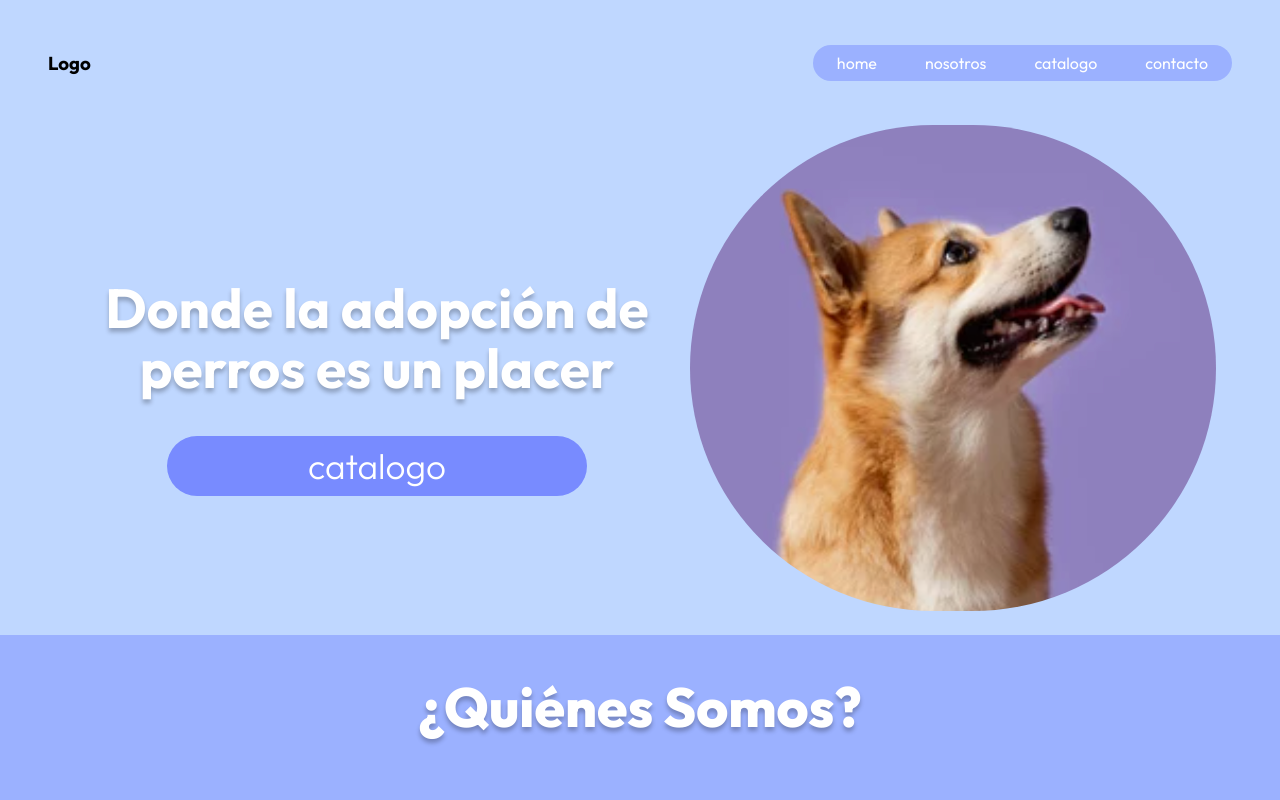
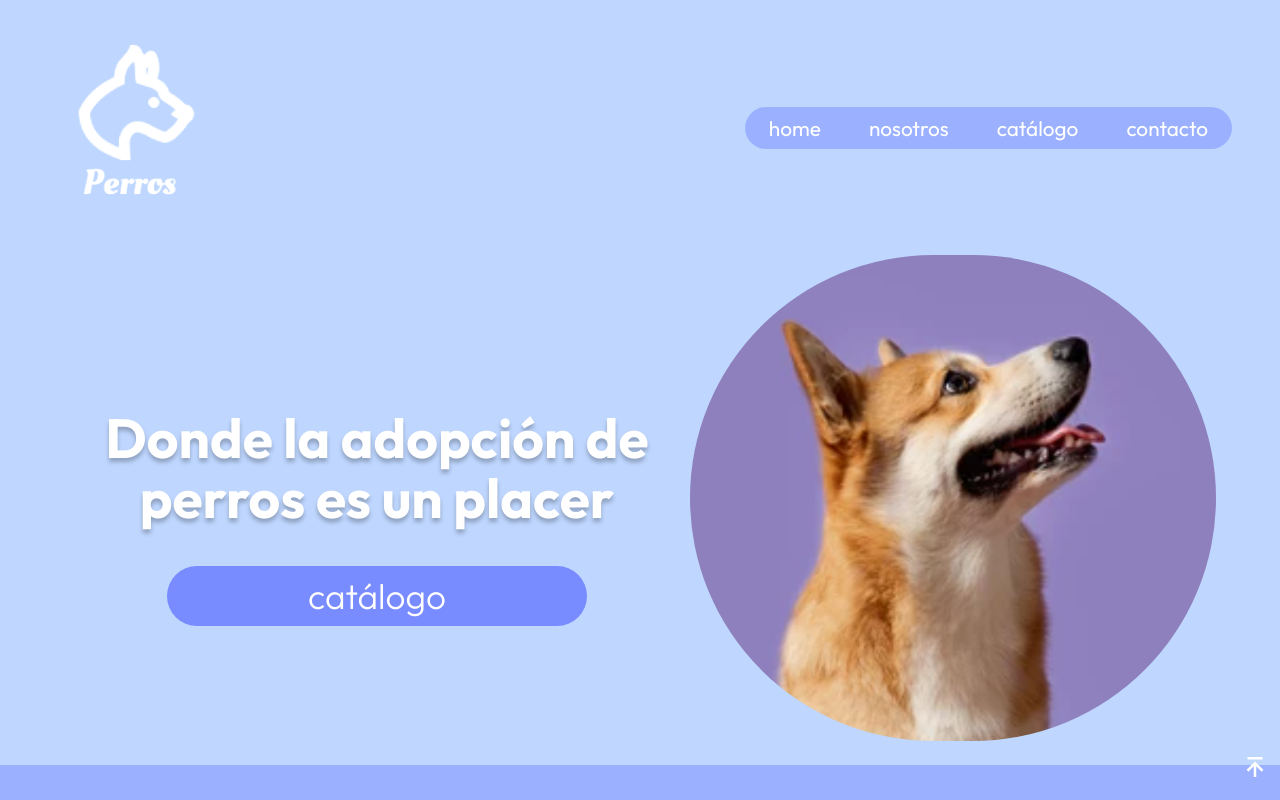
Before and after one commit to shiftmx/adopcion-perros, a React (Vite) app: page / in a window 1280 px wide. Shown: the top 800 px of the page. Built offline with nearby package versions, Linux system fonts and the light colour scheme.

Commit message:
launch ready version 0.1

```diff
--- a/src/PerrosApp.jsx
+++ b/src/PerrosApp.jsx
@@ -1,19 +1,22 @@
 import React from 'react';
 
 import { Catalogo, Contacto, Footer, Header, Nosotros } from './containers';
-import { Navbar } from './components';
-
+import { BackToTop, Navbar } from './components';
+import Breakpoint from './components/breakpoint/Breakpoint';
 import './perrosApp.css'
 
 export const PerrosApp = () => {
   return (
-    <div className='App'>
+    <div className='App' id='home'>
       <Navbar/>
       <Header/>
       <Nosotros/>
       <Catalogo/>
       <Contacto/>
       <Footer/>
+      <Breakpoint at="1024px">
+        <BackToTop/>
+      </Breakpoint>
     </div>
   )
 }
--- /dev/null
+++ b/src/components/backtotop/BackToTop.jsx
@@ -0,0 +1,15 @@
+import React from 'react';
+import './backToTop.css';
+import {BiArrowToTop} from 'react-icons/bi';
+
+const BackToTop = () => {
+
+  return (
+
+    <a id='backtotop' href="#home">
+        <BiArrowToTop/>
+    </a>
+  )
+}
+
+export default BackToTop
--- /dev/null
+++ b/src/components/backtotop/backToTop.css
@@ -0,0 +1,17 @@
+
+    #backtotop {
+        position: fixed; /* Fixed/sticky position */
+        bottom: 10px; /* Place the button at the bottom of the page */
+        right: 10px; /* Place the button 30px from the right */
+        z-index: 9999; /* Make sure it does not overlap */
+        border: none; /* Remove borders */
+        outline: none; /* Remove outline */
+        cursor: pointer; /* Add a mouse pointer on hover */
+        font-size: 30px; /* Increase font size */
+
+        color: #ffffff;
+      }
+
+      #backtotop:hover{
+        color: #000;
+      }
--- a/src/components/imageslider/ImageSlider.jsx
+++ b/src/components/imageslider/ImageSlider.jsx
@@ -30,43 +30,6 @@ const Slideshow = () => (
             </div>
         </Carousel>
     </Breakpoint>
-
-    <Breakpoint at="sm">
-        <Carousel
-            showThumbs={false} autoPlay={true} infiniteLoop={true} emulateTouch={true} swipeable={true} interval={4000} showStatus={false} showArrows={false}>
-            <div className='slider_item'>
-                <img src={sliderImg1} alt="Slider 1" />
-            </div>
-            <div className='slider_item'>
-                <img  src={sliderImg2} alt="Slider 2" />
-            </div>
-            <div className='slider_item'>
-                <img  src={sliderImg3} alt="Slider 3" />
-            </div>
-            <div className='slider_item'>
-                <img  src={sliderImg4} alt="Slider 4" />
-            </div>
-        </Carousel>
-    </Breakpoint>
-
-    <Breakpoint at="md">
-        <Carousel
-            showThumbs={false} autoPlay={true} infiniteLoop={true} emulateTouch={true} swipeable={true} interval={4000} showStatus={false} showArrows={false}>
-            <div className='slider_item'>
-                <img src={sliderImg1} alt="Slider 1" />
-            </div>
-            <div className='slider_item'>
-                <img  src={sliderImg2} alt="Slider 2" />
-            </div>
-            <div className='slider_item'>
-                <img  src={sliderImg3} alt="Slider 3" />
-            </div>
-            <div className='slider_item'>
-                <img  src={sliderImg4} alt="Slider 4" />
-            </div>
-        </Carousel>
-    </Breakpoint>
-
     <Breakpoint at="1024px">
         <Carousel
             showThumbs={false} autoPlay={true} infiniteLoop={true} emulateTouch={true} swipeable={true} interval={4000} showStatus={false} showArrows={true}>
--- a/src/components/index.js
+++ b/src/components/index.js
@@ -1,2 +1,3 @@
 export {default as Navbar} from './navbar/Navbar';
 export {default as ImageSlider} from './imageslider/ImageSlider';
+export {default as BackToTop} from './backtotop/BackToTop';
--- a/src/components/navbar/Navbar.jsx
+++ b/src/components/navbar/Navbar.jsx
@@ -1,13 +1,15 @@
 import { useRef } from 'react';
 import {FaBars, FaTimes} from 'react-icons/fa';
+import Logo from '../../assets/logo.png'
 
 import './navbar.css';
+
 
 const Menu = () => (
   <>
       <a href="#home">Home</a>
       <a href="#nosotros">Nosotros</a>
-      <a href="#catalogo">Catalogo</a>
+      <a href="#catalogo">Catálogo</a>
       <a href="#contacto">Contacto</a>
   </>
 )
@@ -36,7 +38,7 @@ const Navbar = () => {
   return (
     <div className='perros__navbar'>
       <div className="perros__navbar_container">
-      <h3 id='logo-mobile'>Logo</h3>
+      <img className='nav-logo' src={Logo} alt="logo" />
         <div className="perros__navbar_container-links">
           <nav ref={navRef}>
             <Menu/>
@@ -50,7 +52,7 @@ const Navbar = () => {
         </div>
       </div>
       <div className="perros__navbar_container-links_block">
-          <h3>Logo</h3>
+          <img className='nav-logo' src={Logo} alt="logo" />
           <div className='nav-links'>
             <Menu/>
           </div>
--- a/src/components/navbar/navbar.css
+++ b/src/components/navbar/navbar.css
@@ -11,10 +11,11 @@
 }
 
 /* LOGO */
-.perros__navbar_container h3 {
+.nav-logo {
     color: #ffffff;
+    width: 35%;
     position: relative;
-    left: 1.2rem;
+
 }
 
 .perros__navbar_container-links_block{
@@ -125,6 +126,10 @@ nav a:hover{
         display: none;
     }
 
+    .nav-logo {
+        width: 14%;
+    }
+
     .perros__navbar_container-links_block{
         display: flex;
         justify-content: space-between;
@@ -152,6 +157,18 @@ nav a:hover{
         color: rgba(255, 255, 255, 0.5);
     }
 
+    #home, #nosotros, #catalogo, #contacto{
+        scroll-margin-top: 0px;
+    }
+
+
+}
+
+@media screen and (min-width: 1200px) {
+
+    .nav-links a{
+        font-size: 1.3rem;
+    }
 }
 
 @media screen and (min-width: 1300px) {
@@ -159,4 +176,6 @@ nav a:hover{
         font-size: 1.6rem;
         padding: 0.5rem 2rem;
     }
+
+
 }
--- a/src/containers/header/Header.jsx
+++ b/src/containers/header/Header.jsx
@@ -5,7 +5,7 @@ import headerLogo from '../../assets/perros/header-main.png'
 
 const Header = () => {
   return (
-    <div className='perros__header section__padding' id='home'>
+    <div className='perros__header section__padding'>
       <div className="perros__header_container-mobile">
         <h1>Donde la adopción de perros es un placer</h1>
         <img className='header-logo' src={headerLogo} alt="header logo" />
@@ -14,7 +14,7 @@ const Header = () => {
       <div className="perros__header_container">
         <div className="perros__header_container-content">
           <h1>Donde la adopción de perros es un placer</h1>
-          <a className='btn-catalogo' href='#catalogo'>catalogo</a>
+          <a className='btn-catalogo' href='#catalogo'>catálogo</a>
         </div>
           <img className='header-logo' src={headerLogo} alt="header logo" />
       </div>
--- a/src/containers/nosotros/nosotros.css
+++ b/src/containers/nosotros/nosotros.css
@@ -64,6 +64,10 @@
     .perros__nosotros_container{
         align-items: stretch;
     }
+
+    .perros__nosotros{
+        padding: 0 6rem 1.5rem 6rem !important;
+    }
 }
 
 @media screen and (min-width: 1300px) {
--- a/src/hooks/useBreakpoints.js
+++ b/src/hooks/useBreakpoints.js
@@ -8,15 +8,11 @@ import useMediaQuery from "./useMediaQuery";
  */
 export default function useBreakpoints() {
   const breakpoints = {
-    isXs: useMediaQuery("(min-width: 320px) and (max-width: 450px"),
-    isSm: useMediaQuery("(min-width: 451px) and (max-width: 768px)"),
-    isMd: useMediaQuery("(min-width: 769px) and (max-width: 1024px)"),
+    isXs: useMediaQuery("(min-width: 320px) and (max-width: 1023px"),
     isLg: useMediaQuery("(min-width: 1024px)"),
-    active: "xs"
+
   };
   if (breakpoints.isXs) breakpoints.active = "320px";
-  if (breakpoints.isSm) breakpoints.active = "sm";
-  if (breakpoints.isMd) breakpoints.active = "md";
   if (breakpoints.isLg) breakpoints.active = "1024px";
   return breakpoints;
 }
```
Also changed, not shown: src/assets/logo.png (added).
